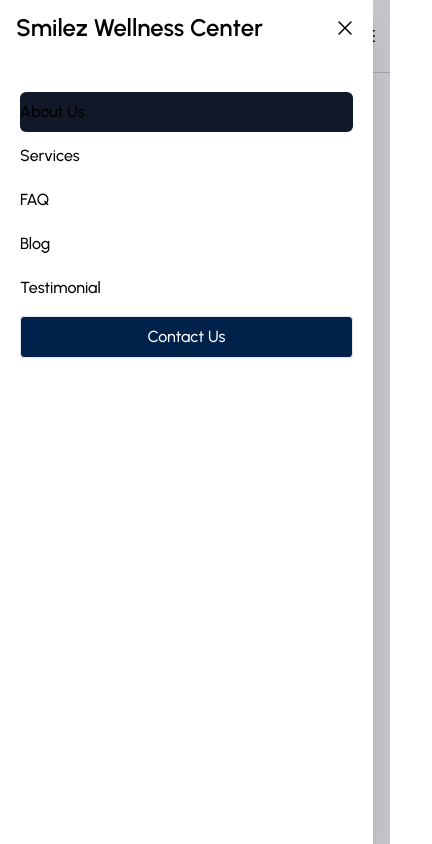
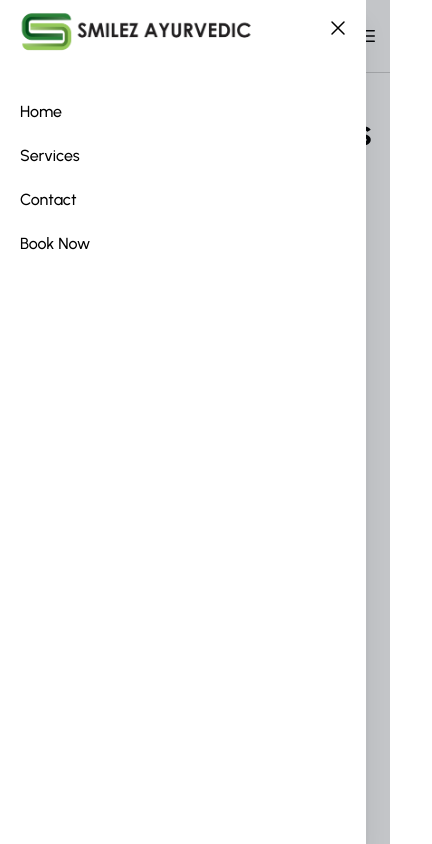
Before and after one commit to Sid9021/SmilezAyurvedic, a Next.js app: page /services-all in a window 390 px wide. Both pictures are taken after a click on the icon 366 px from the left and 36 px from the top of the page. Shown: the top 844 px of the page, 432 px wide, since content can reach past the window. Built offline with nearby package versions, Linux system fonts and the light colour scheme.

Commit message:
mobile optimise

```diff
--- a/app/components/Navbar/Contactus.jsx
+++ b/app/components/Navbar/Contactus.jsx
@@ -4,7 +4,7 @@ import { Fragment, useState } from "react";
 import axios from 'axios';
 import Link from "next/link";
 
-const Contactusform = () => {
+const Contactusform = ({ isOpenForm }) => {
   let [isOpen, setIsOpen] = useState(false);
 
   const [inputValues, setInputValues] = useState({
@@ -77,12 +77,25 @@ const Contactusform = () => {
         <div className="hidden lg:block">
           <button
             type="button"
-            className="justify-end text-xl font-semibold bg-transparent py-4 px-6 lg:px-12 navbutton rounded-full hover:bg-navyblue hover:text-white"
+            className="justify-end text-xl w-full font-semibold bg-transparent py-4 px-6 lg:px-12 navbutton rounded-full hover:bg-navyblue hover:text-white"
+            onClick={openModal}
+          >
+            Book Now
+          </button>
+        </div>{
+          isOpenForm && (<>
+          <div className="block lg:hidden">
+          <button
+            type="button"
+            className="text-black hover:bg-gray-700 hover:text-purple block py-2 rounded-md text-base font-medium"
             onClick={openModal}
           >
             Book Now
           </button>
         </div>
+          </>)
+        }
+
       </div>
 
       <Transition appear show={isOpen} as={Fragment}>
--- a/app/components/Navbar/Drawer.jsx
+++ b/app/components/Navbar/Drawer.jsx
@@ -21,9 +21,12 @@ const Drawer = ({ children, isOpen, setIsOpen }) => {
         <article className="relative w-340px max-w-lg pb-10 flex flex-col space-y-6 h-full">
           <header className="px-4 py-4 flex items-center">
             <div className="flex flex-shrink-0 items-center border-right">
-              <Link href="/" className="text-2xl font-semibold text-black">
-                Smilez Wellness Center
-              </Link>
+            <Link
+                  href="/"
+                  className="text-2xl sm:text-4xl font-semibold text-black"
+                >
+                  <img src="/images/logo/logo.png" alt="" className="md:w-[350px] w-[240px] mt-2" />
+                </Link>
             </div>
 
             <XMarkIcon
--- a/app/components/Navbar/Drawerdata.jsx
+++ b/app/components/Navbar/Drawerdata.jsx
@@ -1,25 +1,29 @@
-import React from "react"
-import Link from "next/link"
+import React, { useState } from "react";
+import Link from "next/link";
+import Contactusform from "./Contactus";
 
 const navigation = [
-  { name: "About Us", href: "#aboutus-section", current: true },
-  { name: "Services", href: "#services-section", current: false },
-  { name: "FAQ", href: "#faq-section", current: false },
-  { name: "Blog", href: "#blog-section", current: false },
-  { name: "Testimonial", href: "#testimonial-section", current: false }
-]
+  { name: "Home", href: "", current: false },
+  { name: "Services", href: "/services-all", current: false },
+  { name: "Contact", href: "/Contact", current: false },
+];
 
 function classNames(...classes) {
-  return classes.filter(Boolean).join(" ")
+  return classes.filter(Boolean).join(" ");
 }
 
-const Data = () => {
+const Data = ({isOpen}) => {
+  // State to control the visibility of the Contactusform
+  const [showForm, setShowForm] = useState(false);
+
+;
+
   return (
     <div className="rounded-md max-w-sm w-full mx-auto">
       <div className="flex-1 space-y-4 py-1">
         <div className="sm:block">
           <div className="space-y-1 px-5 pt-2 pb-3">
-            {navigation.map(item => (
+            {navigation.map((item) => (
               <Link
                 key={item.name}
                 href={item.href}
@@ -34,16 +38,14 @@ const Data = () => {
                 {item.name}
               </Link>
             ))}
-            <div className="mt-4"></div>
-            <button className="bg-navyblue w-full hover:text-white text-white border border-purple font-medium py-2 px-4 rounded">
-              Contact Us
-            </button>
-            {/* <Contactusform /> */}
+
+            {/* Book Now Button */}
+          <Contactusform isOpenForm={isOpen} />
           </div>
         </div>
       </div>
     </div>
-  )
-}
+  );
+};
 
-export default Data
+export default Data;
--- a/app/components/Navbar/Navbar.jsx
+++ b/app/components/Navbar/Navbar.jsx
@@ -33,7 +33,7 @@ const Navbar = () => {
                   href="/"
                   className="text-2xl sm:text-4xl font-semibold text-black"
                 >
-                  <img src="/images/logo/logo.png" alt="" className="w-[350px]" />
+                  <img src="/images/logo/logo.png" alt="" className="md:w-[350px] w-[240px]" />
                 </Link>
               </div>
 
@@ -71,7 +71,7 @@ const Navbar = () => {
             </div>
 
             <Drawer isOpen={isOpen} setIsOpen={setIsOpen}>
-              <Drawerdata />
+              <Drawerdata isOpen={isOpen} />
             </Drawer>
           </div>
         </div>
--- a/app/services-all/page.jsx
+++ b/app/services-all/page.jsx
@@ -106,7 +106,7 @@ export default function ServicesAll() {
         <div className="container mx-auto px-4">
           <h1 className="text-4xl font-bold text-center my-10">Our Wellness Services</h1>
 
-          <button
+          {/* <button
             data-drawer-target="default-sidebar"
             data-drawer-toggle="default-sidebar"
             aria-controls="default-sidebar"
@@ -127,10 +127,10 @@ export default function ServicesAll() {
                 d="M2 4.75A.75.75 0 012.75 4h14.5a.75.75 0 010 1.5H2.75A.75.75 0 012 4.75zm0 10.5a.75.75 0 01.75-.75h7.5a.75.75 0 010 1.5h-7.5a.75.75 0 01-.75-.75zM2 10a.75.75 0 01.75-.75h14.5a.75.75 0 010 1.5H2.75A.75.75 0 012 10z"
               />
             </svg>
-          </button>
+          </button> */}
           <aside
       id="default-sidebar"
-      className="fixed left-0 z-40 w-64 h-screen transition-transform -translate-x-full sm:translate-x-0"
+      className="fixed left-0 z-40 w-64 h-screen transition-transform -translate-x-full sm:translate-x-0 hidden lg:block"
       aria-label="Sidebar"
       style={{ top: `${sidebarTop}px` }}  // Dynamically setting the top value
     >
@@ -155,7 +155,7 @@ export default function ServicesAll() {
       </div>
     </aside>
 
-          <div className="ml-[15%] w-[80%] p-4">
+          <div className="lg:ml-[15%] lg:w-[80%]: w-full p-4">
             {/* Each card for a service */}
             <ServiceCard
               id="Tibetan Marma"
```
